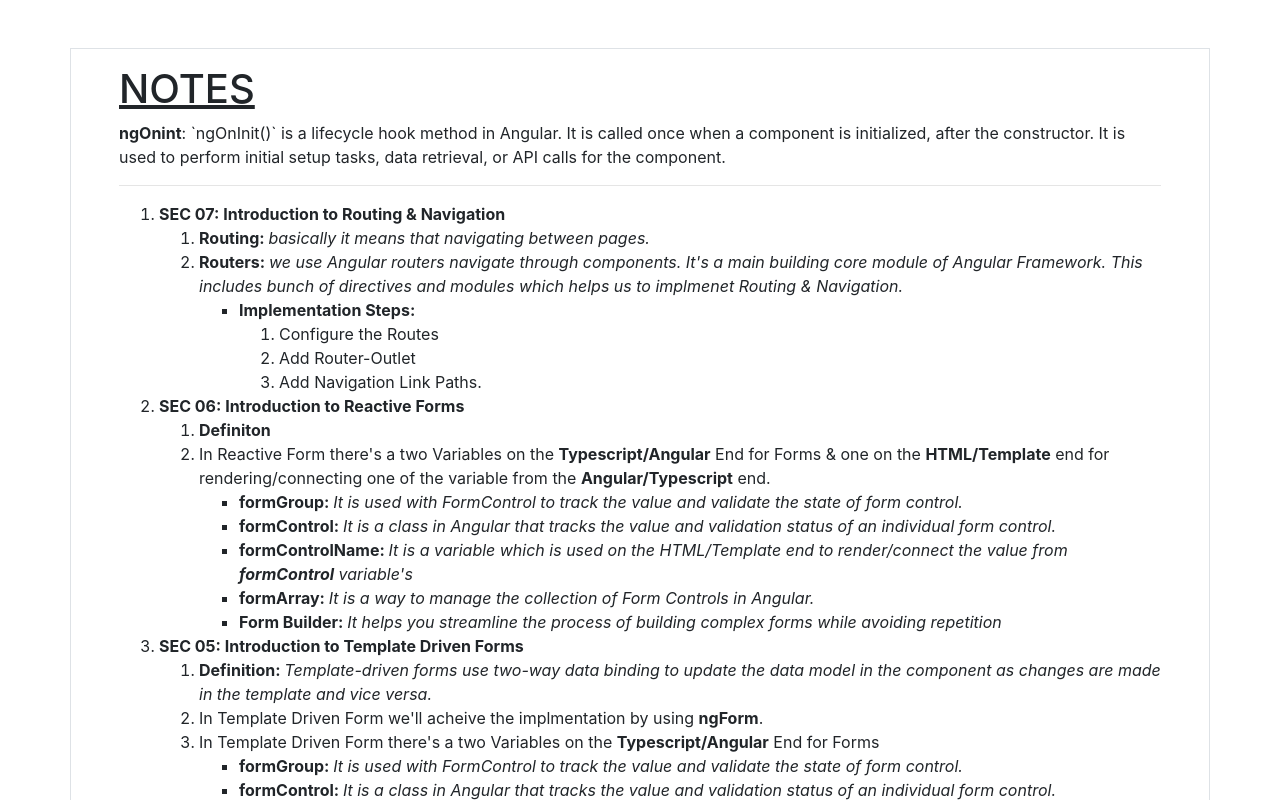
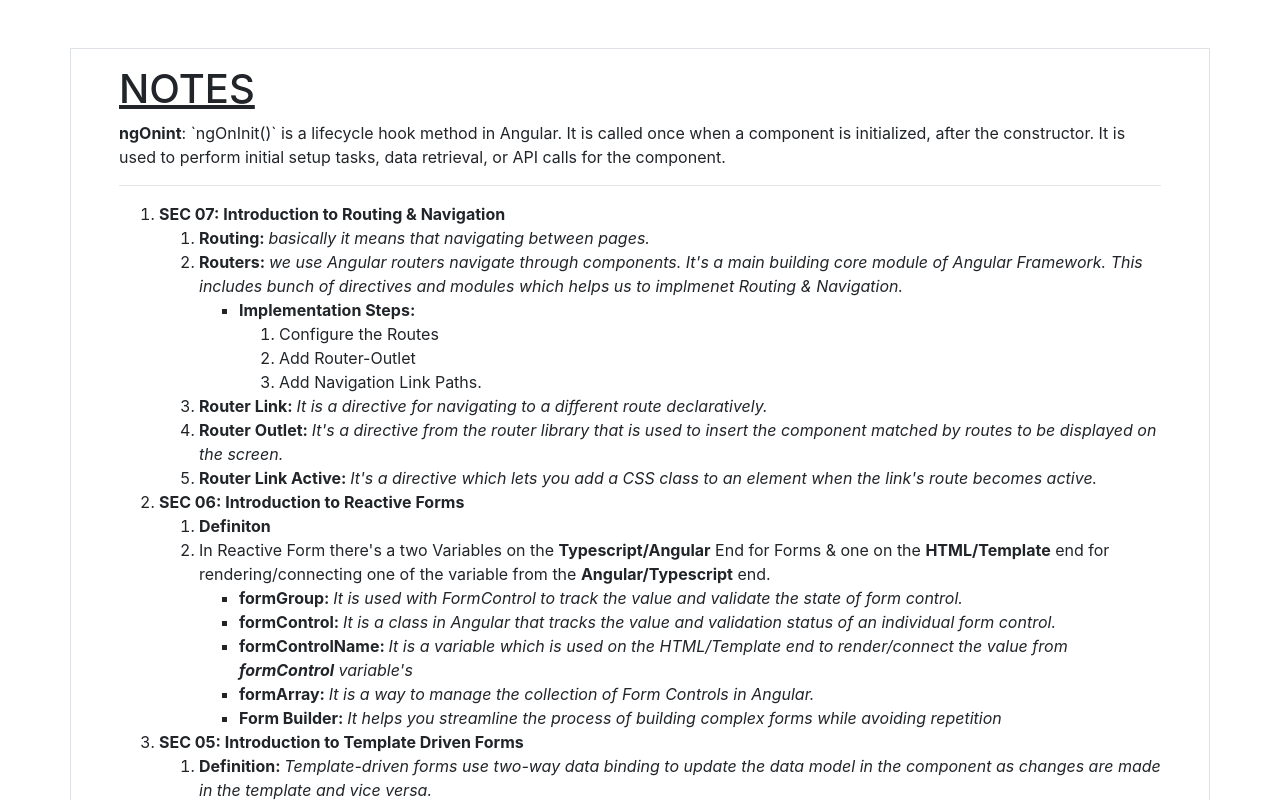
Before and after one commit to ChanderParkash179/AngularJourney, an Angular app: page /posts in a window 1280 px wide. Before the commit this address led to /. Shown: the top 800 px of the page. Built offline with nearby package versions, Linux system fonts and the light colour scheme.

Commit message:
routing & navigation notes

```diff
--- a/src/app/app-routing.module.ts
+++ b/src/app/app-routing.module.ts
@@ -1,7 +1,12 @@
 import { NgModule } from '@angular/core';
 import { RouterModule, Routes } from '@angular/router';
+import { PostListComponent } from './components/sections/routing-navigation/post-list/post-list.component';
+import { HomePageComponent } from './components/sections/routing-navigation/home-page/home-page.component';
 
-const routes: Routes = [];
+const routes: Routes = [
+  { path: 'posts', component: PostListComponent },
+  { path: 'home', component: HomePageComponent }
+];
 
 @NgModule({
   imports: [RouterModule.forRoot(routes)],
--- a/src/app/app.component.html
+++ b/src/app/app.component.html
@@ -11,6 +11,7 @@
 <!-- <app-template-driven-forms></app-template-driven-forms> -->
 <!-- <app-reactive-forms></app-reactive-forms> -->
 <!-- <app-custom-validation></app-custom-validation> -->
+<!-- <app-home-page></app-home-page> -->
 
 <!-- NOTES -->
 <app-notes></app-notes>
--- a/src/app/app.module.ts
+++ b/src/app/app.module.ts
@@ -17,6 +17,7 @@ import { TemplateDrivenFormsComponent } from './components/sections/template-dri
 import { ReactiveFormsComponent } from './components/sections/reactive-forms/reactive-forms.component';
 import { CustomValidationComponent } from './components/sections/custom-validation/custom-validation.component';
 import { PostListComponent } from './components/sections/routing-navigation/post-list/post-list.component';
+import { HomePageComponent } from './components/sections/routing-navigation/home-page/home-page.component';
 
 @NgModule({
   declarations: [
@@ -32,7 +33,8 @@ import { PostListComponent } from './components/sections/routing-navigation/post
     TemplateDrivenFormsComponent,
     ReactiveFormsComponent,
     CustomValidationComponent,
-    PostListComponent
+    PostListComponent,
+    HomePageComponent
   ],
   imports: [
     BrowserModule,
--- a/src/app/components/notes/notes.component.html
+++ b/src/app/components/notes/notes.component.html
@@ -24,6 +24,12 @@
             </li>
           </ul>
         </li>
+        <li><strong>Router Link: </strong><i>It is a directive for navigating to a different route declaratively. </i>
+        </li>
+        <li><strong>Router Outlet: </strong><i>It's a directive from the router library that is used to insert the
+            component matched by routes to be displayed on the screen.</i></li>
+        <li><strong>Router Link Active: </strong><i>It's a directive which lets you add a CSS class to an element when
+            the link's route becomes active.</i></li>
       </ol>
     </li>
     <li><strong>{{ section6 }}</strong>
--- /dev/null
+++ b/src/app/components/sections/routing-navigation/home-page/home-page.component.html
@@ -0,0 +1,8 @@
+<div class="container my-5 py-5 px-5 border">
+  <h1 class="text-center">Home Page</h1>
+
+  <div class="text-center">
+    <button type="submit" class="btn btn-primary" routerLink="/posts">Posts</button>
+  </div>
+</div>
+<router-outlet></router-outlet>
--- a/src/app/components/sections/routing-navigation/post-list/post-list.component.html
+++ b/src/app/components/sections/routing-navigation/post-list/post-list.component.html
@@ -1 +1,8 @@
-<p>post-list works!</p>
+<div class="container my-5 py-5 px-5 border">
+  <h1 class="text-center">Post List</h1>
+  <div class="text-center">
+    <button type="submit" class="btn btn-primary" routerLink="/home">Posts</button>
+  </div>
+</div>
+
+<router-outlet></router-outlet>
```
Also changed, not shown: src/app/components/sections/routing-navigation/home-page/home-page.component.ts (added, +10 -0 lines), src/app/components/sections/routing-navigation/home-page/home-page.component.css (added).
